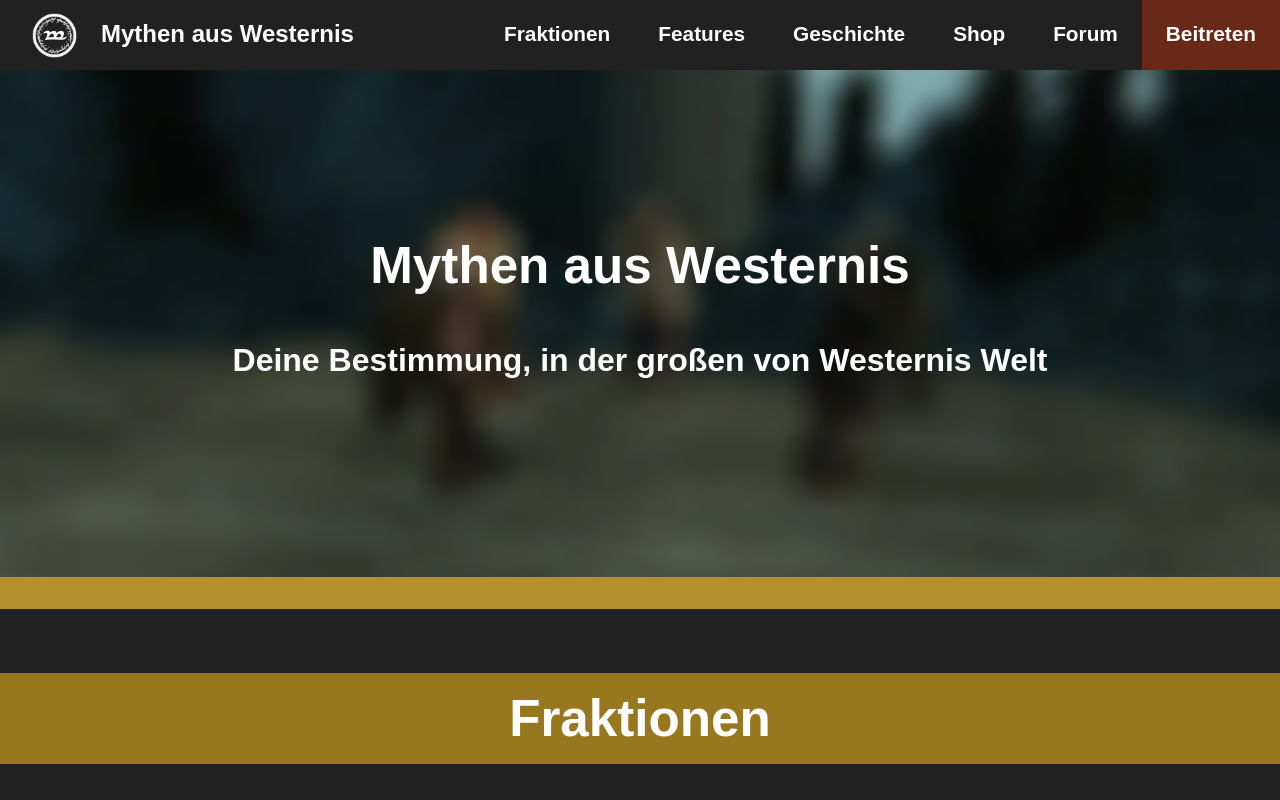
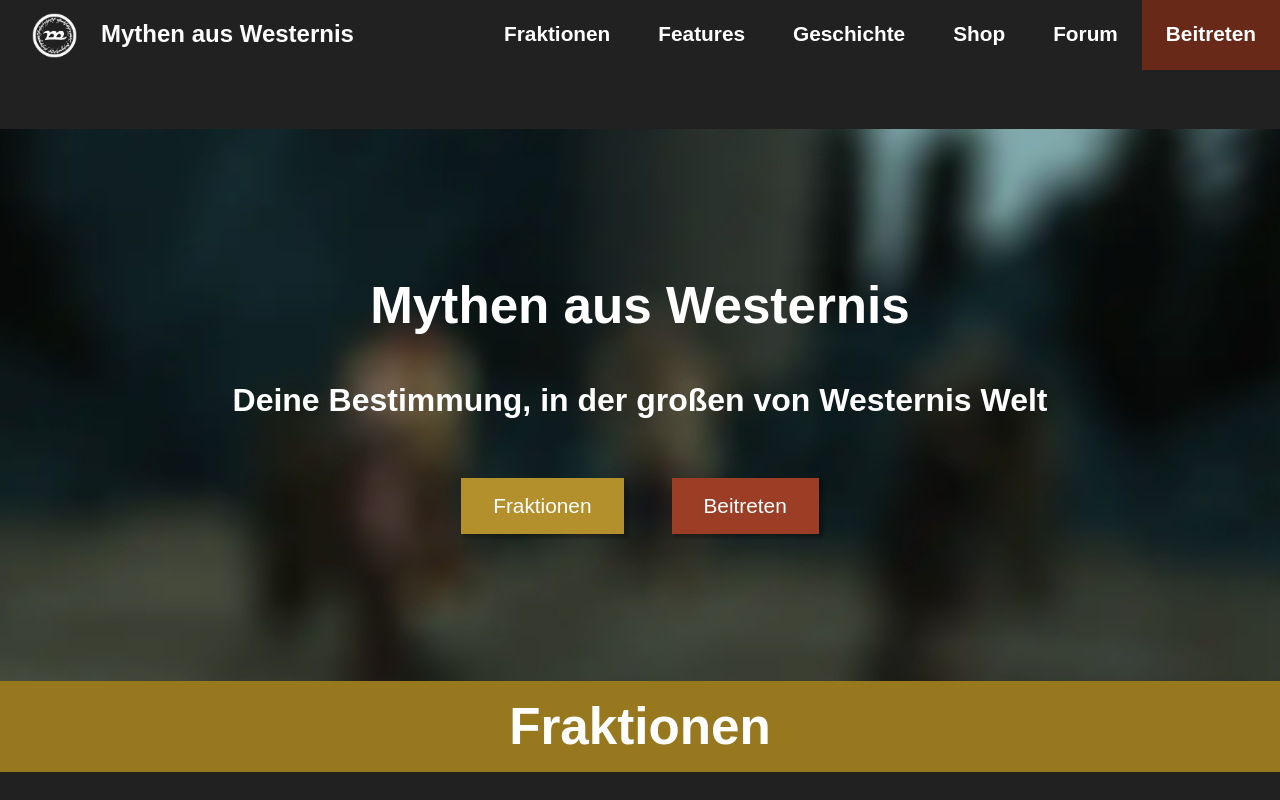
Before and after one commit to DannyINF/maw-rp-de, a Next.js app: page / in a window 1280 px wide. Shown: the top 800 px of the page. Built offline with nearby package versions, Linux system fonts and the light colour scheme.

Commit message:
feat(hero) design improvements

```diff
--- a/src/components/hero/hero.module.scss
+++ b/src/components/hero/hero.module.scss
@@ -1,16 +1,18 @@
+.heroWrapper {
+	transform: translateY(var(--spacing-xxlarge));
+}
+
 .hero {
 	display: flex;
 	justify-content: center;
 	align-items: center;
 	flex-direction: column;
-	min-height: 60vh;
+	min-height: 65vh;
 	color: var(--text-light);
 	font-family: var(--font-family);
 	text-align: center;
 	padding: var(--spacing-medium);
 	background-color: #21212130;
-	border-bottom: var(--spacing-large) solid
-		var(--accent-color-primary-highlight);
 
 	@media (max-width: 1024px) {
 		min-height: 50vh;
@@ -18,6 +20,39 @@
 
 	@media (max-width: 768px) {
 		min-height: 40vh;
+		padding-top: var(--spacing-large);
+	}
+
+	.heroButtons {
+		display: flex;
+		justify-content: center;
+		align-items: center;
+		gap: 3rem;
+		margin-top: var(--spacing-large);
+		flex-wrap: wrap;
+
+		@media (max-width: 768px) {
+			flex-direction: column;
+			gap: 1rem;
+			margin-bottom: var(--spacing-medium);
+		}
+
+		.buttonPrimary {
+			background-color: var(--accent-color-primary-highlight);
+			color: var(--text-light);
+			text-decoration: none;
+			padding: var(--spacing-medium) var(--spacing-large);
+			font-size: var(--font-size-large-text);
+			box-shadow: 3px 3px 3px 1px var(--bg-black-transparent);
+		}
+		.buttonSecondary {
+			background-color: var(--accent-color-secondary-highlight);
+			color: var(--text-light);
+			text-decoration: none;
+			padding: var(--spacing-medium) var(--spacing-large);
+			font-size: var(--font-size-large-text);
+			box-shadow: 3px 3px 3px 1px var(--bg-black-transparent);
+		}
 	}
 }
 
--- a/src/components/hero/hero.tsx
+++ b/src/components/hero/hero.tsx
@@ -4,19 +4,27 @@ import styles from './hero.module.scss';
 
 const Hero = () => {
 	return (
-		<section tabIndex={0} role="article">
+		<section tabIndex={0} role="article" className={styles.heroWrapper}>
 			<Parallax
 				blur={{ min: 2, max: 2 }}
 				bgImage="/assets/images/hero-bg1.webp"
 				bgImageAlt="background"
 				bgClassName={styles.bgImage}
-				strength={200}
+				strength={500}
 			>
 				<div className={styles.hero}>
 					<h1 className={styles.headline}>Mythen aus Westernis</h1>
 					<h2 className={styles.subheadline}>
 						Deine Bestimmung, in der großen von Westernis Welt
 					</h2>
+					<div className={styles.heroButtons}>
+						<a href="#fraktionen" className={styles.buttonPrimary}>
+							Fraktionen
+						</a>
+						<a href="#beitreten" className={styles.buttonSecondary}>
+							Beitreten
+						</a>
+					</div>
 				</div>
 			</Parallax>
 		</section>
```
